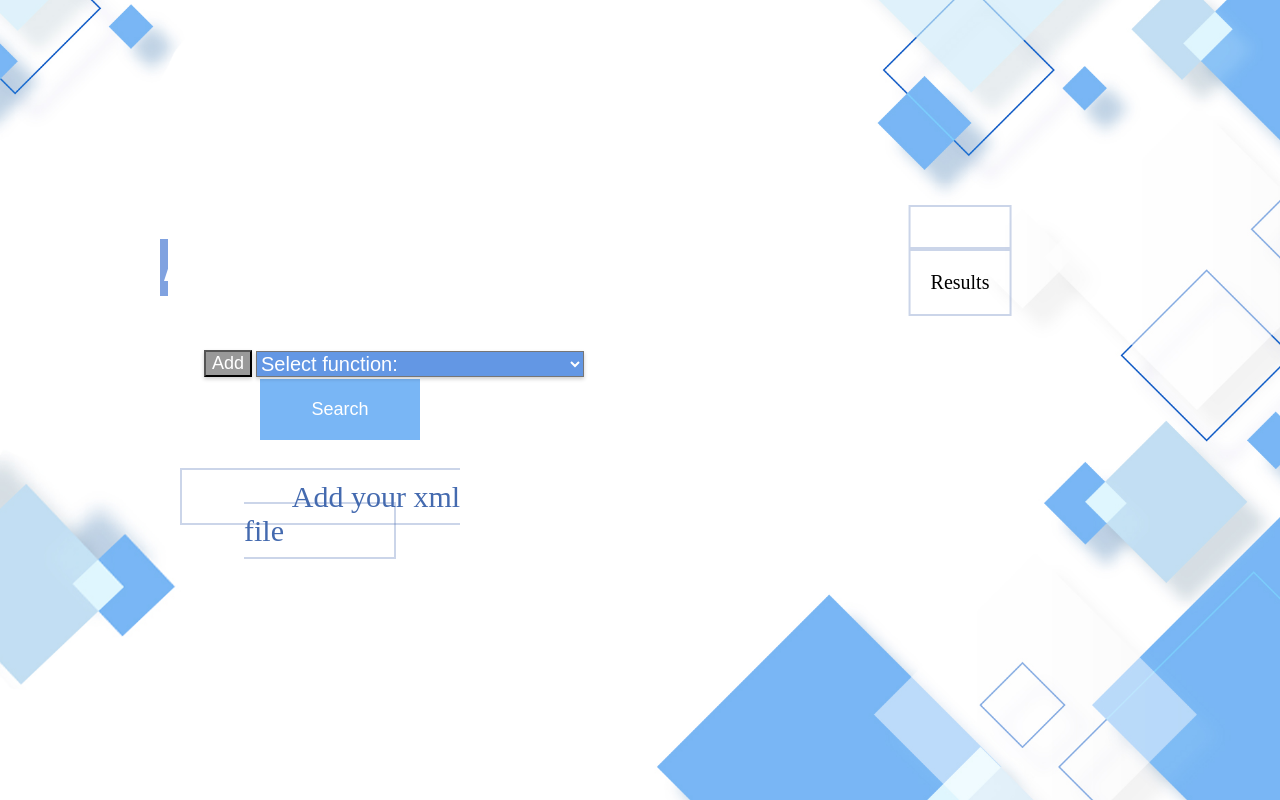
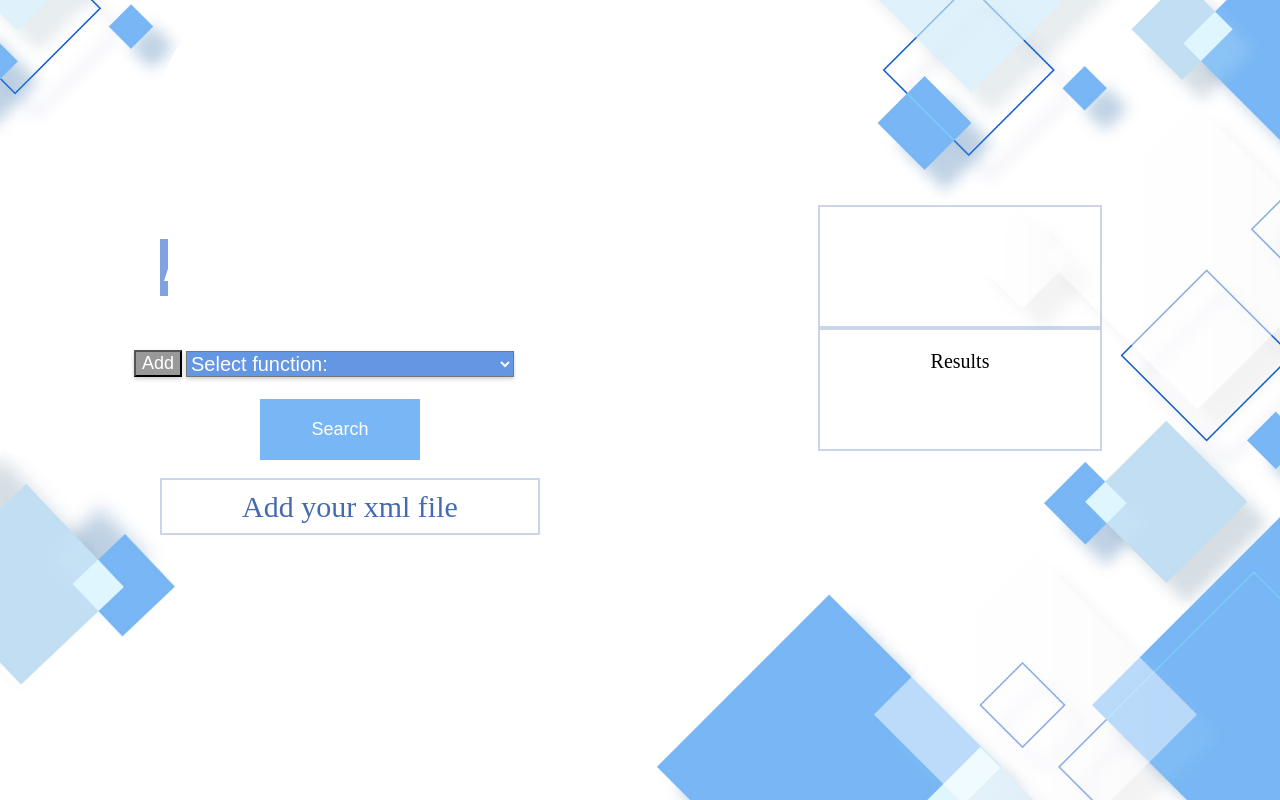
Before and after one commit to george12w1/proiect-ia, a plain HTML site: page proiectIa/index.html in a window 1280 px wide. Drawn offline with nearby package versions, Linux system fonts and the light colour scheme.

Commit message:
modificari

```diff
--- a/proiectIa/index.html
+++ b/proiectIa/index.html
@@ -24,7 +24,9 @@
                     <option value="f5">are un anumit nr de elemente</option>
                 </select>
               </div>
-            <div id = "functions">
+            <div id="visible_functions">
+                <div id = "functions">
+                </div>
             </div>
                 <button id="search" >Search </button>
                 <label for="addImage" id="add_file" class="button-style">Add your xml file<i class="fa fa-picture-o" aria-hidden="true"></i></label>
@@ -34,7 +36,7 @@
 
     <div class="split right">
         <div class="centered">
-            <div id="files">gerg</div>
+            <div id="files"></div>
 
             <input type="file" name="imageUpload" id="addImage" style="display:none" />
 
--- a/proiectIa/style.css
+++ b/proiectIa/style.css
@@ -10,7 +10,6 @@ body{
   position: fixed;
   z-index: 1;
   top: 0;
-  overflow-x: hidden;
   padding-top: 20px;
 }
 
@@ -85,7 +84,7 @@ body{
     font-size: 18px;
     border: none;
     color:white;
-    margin: 10px 100px 40px;
+    margin: 30px 100px 30px;
     width: 50%;
 }
 
@@ -108,6 +107,10 @@ body{
     padding: 10px 0px;
     margin-right: 180px;
 
+  }
+
+  .dropdown select{
+    left:-70px;
   }
 
   .dropdown-content {
@@ -140,7 +143,7 @@ body{
       background-color: rgb(153, 153, 153);
       position: relative;
       top:8px;
-      left:auto;
+      left:-70px;
       color: white;
       font-size: 18px;
       box-shadow: 0px 2px 4px 0px rgba(0,0,0,0.2);
@@ -148,10 +151,11 @@ body{
 
 .left #add_file{
     font-size: 30px;
-    padding: 10px 110px;
+    padding: 10px 80px;
     border: 2px solid rgba(68, 106, 175, 0.28);
     color: rgb(68, 106, 175);
     display: inline;
+    margin: 0px;
 }
 
 .left #add_file:hover{
@@ -169,6 +173,13 @@ body{
     border-bottom: 2px solid gray;
 }
 
+.left #visible_functions{
+  max-height: 200px;
+  overflow: scroll;
+  top:-20px;
+  /* border-bottom: 2px solid rgb(145, 145, 235); */
+}
+
 
 /****    RIGHT SIDE    ****/
 
@@ -176,6 +187,8 @@ body{
     font-size: 20px;
     padding: 20px;
     border:2px solid rgba(68, 106, 175, 0.28);
+    min-width: 240px;
+    min-height: 79px;
 }
 
 .right #files div{
@@ -200,6 +213,8 @@ body{
     font-size: 20px;
     padding: 20px;
     border: 2px solid rgba(68, 106, 175, 0.28);
+    min-width: 240px;
+    min-height: 79px;
 }
 
 .right #results div{
@@ -207,3 +222,24 @@ body{
     padding: 20px;
 
 }
+
+/* width */
+::-webkit-scrollbar {
+  width: 10px;
+}
+
+/* Track */
+::-webkit-scrollbar-track {
+  background: #f8f8f8;
+  width: 5px;
+}
+
+/* Handle */
+::-webkit-scrollbar-thumb {
+  background: rgb(168, 168, 168);
+}
+
+/* Handle on hover */
+::-webkit-scrollbar-thumb:hover {
+  background: rgb(168, 168, 168);
+}
```
